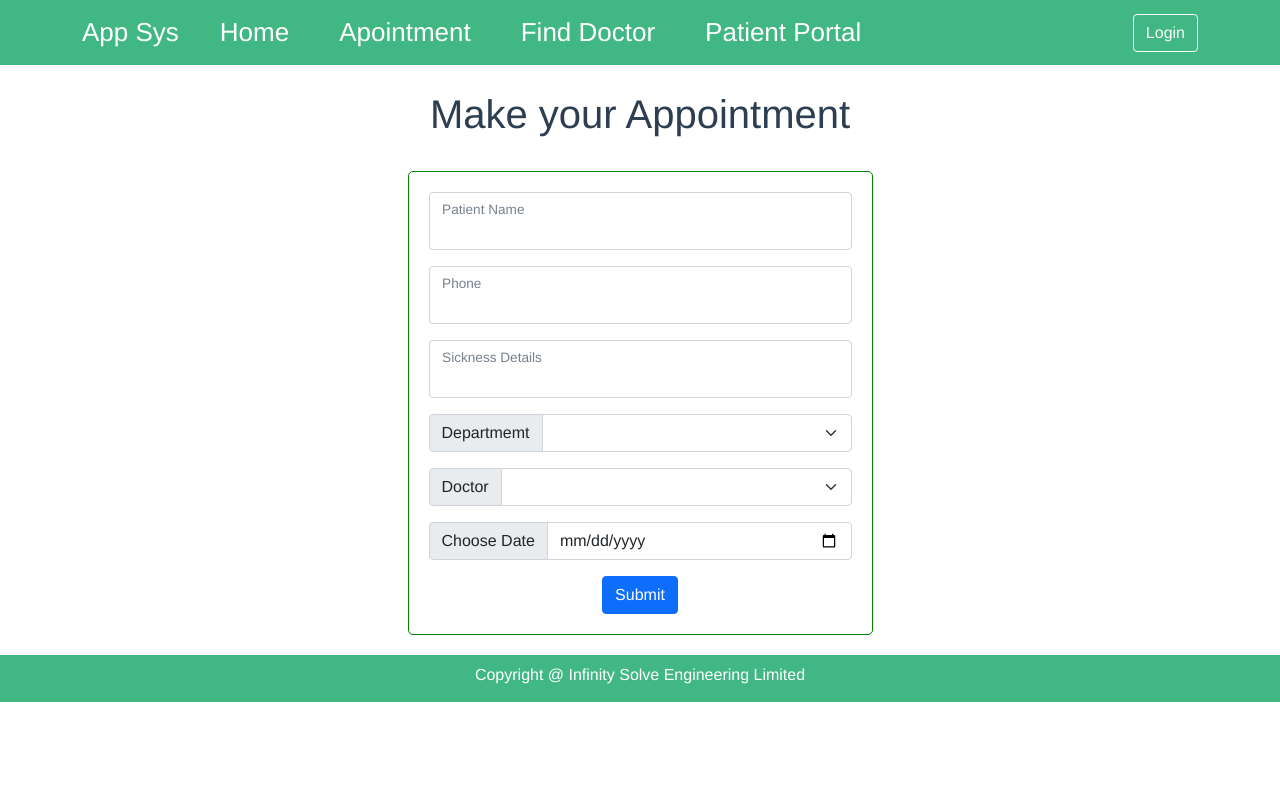
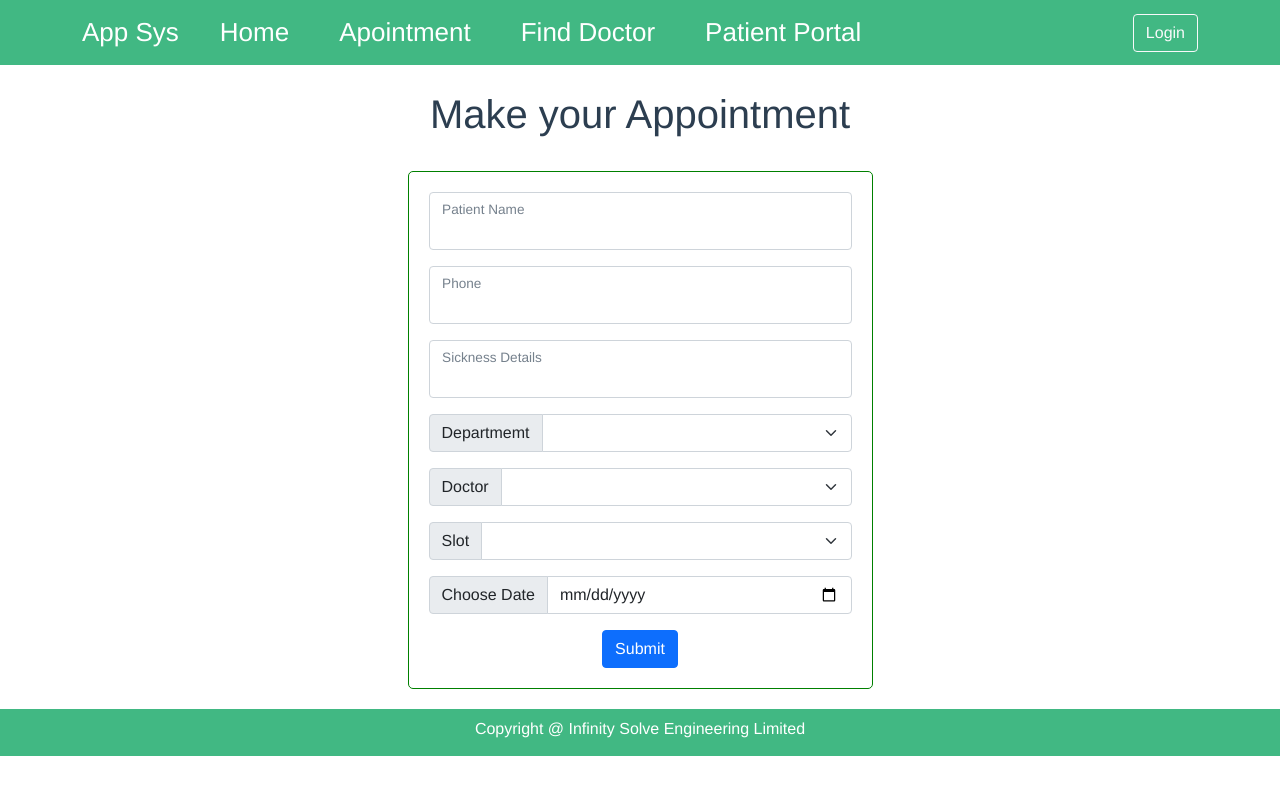
Before and after one commit to Arik096/app_sys_FE, a Vue app: page /apointment in a window 1280 px wide. Shown: the top 794 px of the page. Built offline with nearby package versions, Linux system fonts and the light colour scheme.

Commit message:
form data corrected

```diff
--- a/src/views/Apointment.vue
+++ b/src/views/Apointment.vue
@@ -32,13 +32,25 @@
           </div>
           <div class="input-group mb-3">
             <label class="input-group-text">Doctor</label>
-            <select class="form-select">
+            <select class="form-select" v-model="SelectedDoctorName" @change="ComputeTheDoctorSlot()">
               <option
                 v-for="doctor in TheFilteredDoctorList"
                 :key="doctor.id"
                 :value="doctor.name"
               >
                 {{ doctor.name }}
+              </option>
+            </select>
+          </div>
+          <div class="input-group mb-3">
+            <label class="input-group-text">Slot</label>
+            <select class="form-select">
+              <option
+                v-for="doctor in SelectedDoctorSlot"
+                :key="doctor.id"
+                :value="doctor.slot"
+              >
+                {{ doctor.slot }}
               </option>
             </select>
           </div>
@@ -123,6 +135,8 @@ export default {
       ],
       SelectedDepartmentName: null,
       TheFilteredDoctorList: null,
+      SelectedDoctorName: null,
+      SelectedDoctorSlot: null
     };
   },
   methods: {
@@ -130,6 +144,12 @@ export default {
       this.TheFilteredDoctorList = null;
       this.TheFilteredDoctorList = this.Doctors.filter(
         (obj) => obj.department === this.SelectedDepartmentName
+      );
+    },
+    ComputeTheDoctorSlot(){
+      this.SelectedDoctorSlot = null;
+      this.SelectedDoctorSlot = this.Doctors.filter(
+        (obj) => obj.name === this.SelectedDoctorName
       );
     }
   }
```
